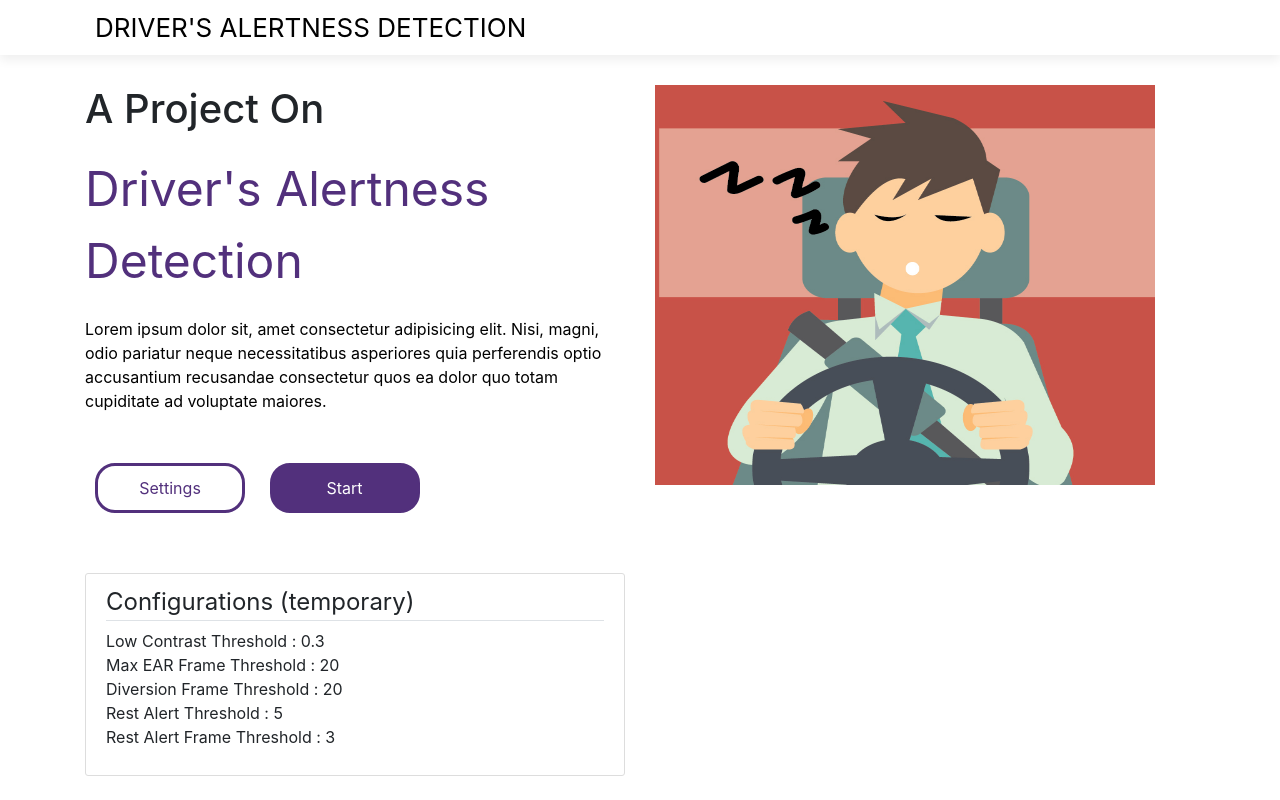
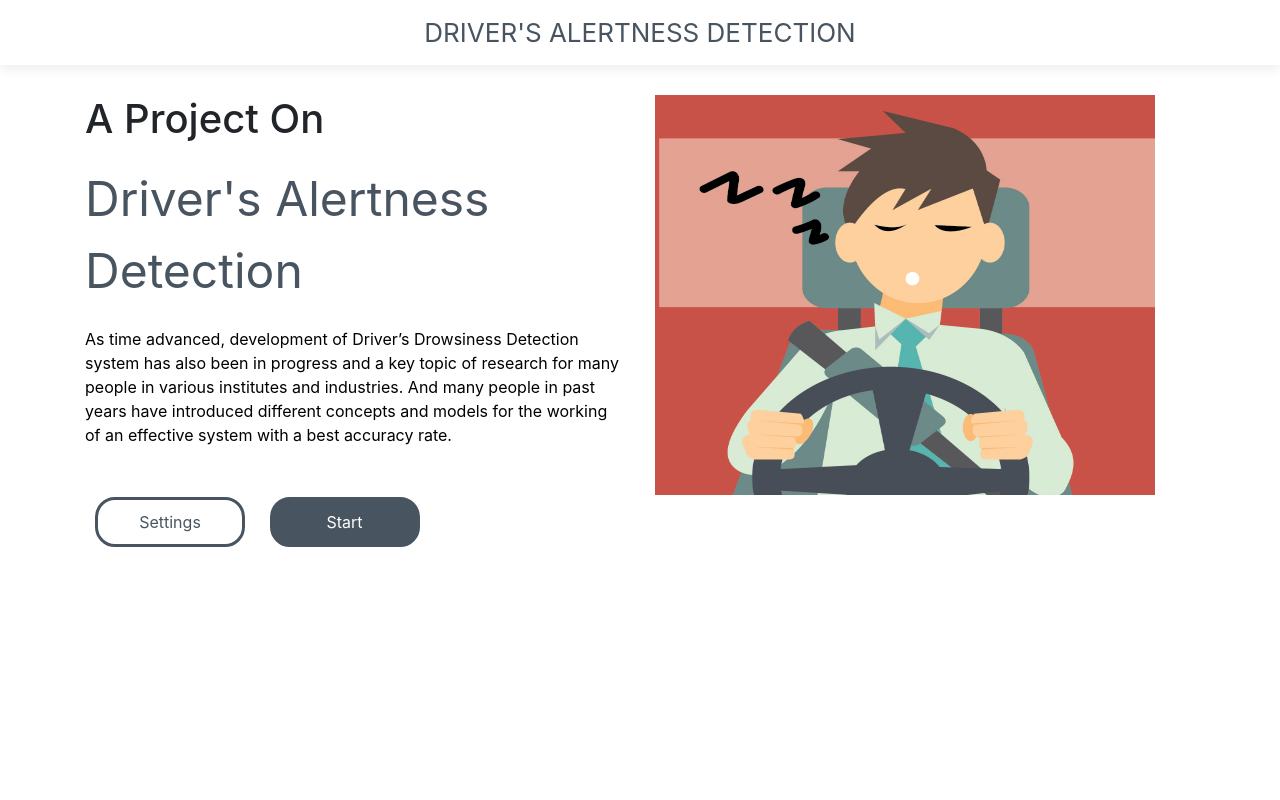
Before and after one commit to shivzy400/DriversAlertnessDetection, a Flask app: page / in a window 1280 px wide. Run offline with Flask 2, Linux system fonts and the light colour scheme; data comes from the database, SQL or seed files in the repository; both versions use the stored data as it was after the commit; parts of the project's set-up code (start-up, migrations or seed data) failed here and were passed over; some libraries are stand-ins or nearby versions.

Commit message:
minor changes

```diff
--- a/app.py
+++ b/app.py
@@ -35,19 +35,12 @@ videocam = VideoCamera()
 @app.route('/')
 @app.route('/home')
 def home() :
-    global videocam
-    # initialize thresholds through database
-    setting = Settings.query.get(1)
-    videocam.LOW_CONTRAST_THRESH = setting.lct
-    videocam.EAR_FRAME_PIPLINE = setting.mef
-    videocam.DIVERSION_FRAME_TRESHHOLD = setting.dft
-    videocam.REST_ALERT_THRESH = setting.rat
-    videocam.REST_ALERT_FRAME_THRESH = setting.raft
-    return render_template('home.html' , title='Home Page' , videocam = videocam)
+
+    return render_template('home.html' , title='Home Page')
 
 @app.route('/detection')
 def detection() :
-    global videocam
+
     return render_template('detection.html' , title='Detection')
 
 def gen(camera):
@@ -59,14 +52,20 @@ def gen(camera):
 
 @app.route('/video_feed')
 def video_feed():
-    global videocam
+    videocam = VideoCamera()
+    # initialize thresholds through database
+    setting = Settings.query.get(1)
+    videocam.LOW_CONTRAST_THRESH = setting.lct
+    videocam.EAR_FRAME_PIPLINE = setting.mef
+    videocam.DIVERSION_FRAME_TRESHHOLD = setting.dft
+    videocam.REST_ALERT_THRESH = setting.rat
+    videocam.REST_ALERT_FRAME_THRESH = setting.raft
     return Response(gen(videocam) ,
                     mimetype='multipart/x-mixed-replace; boundary=frame')
 
 @app.route('/settings' , methods=['GET' , 'POST'])
 def settings() :
 
-    global videocam
     setting_form = SettingsForm()
     setting = Settings.query.get(1)
     if setting_form.validate_on_submit() :
@@ -76,12 +75,6 @@ def settings() :
         setting.rat = setting_form.restAlertThresh.data
         setting.raft = setting_form.restAlertFrameThresh.data
         db.session.commit()
-
-        videocam.LOW_CONTRAST_THRESH = setting_form.lowConThresh.data
-        videocam.EAR_FRAME_PIPLINE = setting_form.earFramePipeline.data
-        videocam.DIVERSION_FRAME_TRESHHOLD = setting_form.divFrameThresh.data
-        videocam.REST_ALERT_THRESH = setting_form.restAlertThresh.data
-        videocam.REST_ALERT_FRAME_THRESH = setting_form.restAlertFrameThresh.data
 
         flash('Changes Saved Successfully' , 'success')
         return redirect(url_for('home'))
--- a/camera.py
+++ b/camera.py
@@ -14,6 +14,7 @@ ds_factor= 0.7
 shape_predictor = "model/shape_predictor_68_face_landmarks.dat"
 detector = dlib.get_frontal_face_detector()
 predictor = dlib.shape_predictor(shape_predictor)
+print(__name__)
 
 (lStart, lEnd) = face_utils.FACIAL_LANDMARKS_IDXS['left_eye']
 (rStart, rEnd) = face_utils.FACIAL_LANDMARKS_IDXS['right_eye']
@@ -39,6 +40,9 @@ class VideoCamera(object):
         self.message = ''
 
     def __del__(self) :
+        print(self.LOW_CONTRAST_THRESH)
+        print(self.EAR_FRAME_PIPLINE)
+        print(self.DIVERSION_FRAME_TRESHHOLD)
         self.video.release()
 
     def get_frame(self) :
--- a/forms.py
+++ b/forms.py
@@ -9,7 +9,7 @@ class SettingsForm(FlaskForm) :
     )
 
     earFramePipeline = IntegerField(
-        'Max Ear Frame Threshold' ,
+        'Max EAR Frame Threshold' ,
         validators = [DataRequired() , NumberRange(min=15 , max=60)]
     )
 
--- a/static/style.css
+++ b/static/style.css
@@ -16,23 +16,28 @@
 .logo {
     height: 48px;
     padding:2px 10px;
-    color: black;
+    color: #485460;
     font-size: 26px;
 
 }
+.logo:hover {
+    color: #1e272e;
+    transition: 0.3s;
+}
+
 
 .icon-bar {
     background: darkslategrey;
 }
 
 li a {
-    color:#3c1361;
+    color:#1e272e;
 }
 
 .big-text {
     font-size: 48px;
     margin:20px 0;
-    color: #52307c;
+    color: #485460;
 }
 
 .subtext {
@@ -51,27 +56,29 @@ a.btn {
 }
 
 a.btn-style {
-    background-color: #52307c;
-    border: 3px solid #52307c;
+    background-color: #485460;
+    border: 3px solid #485460;
     color : #ffffff
 }
 
 a.btn-style-outline {
     background-color: white;
-    border: 3px solid #52307c;
-    color : #52307c
+    border: 3px solid #485460;
+    color : #485460
 }
 
 a.btn-style:hover {
-    background-color: #3c1361;
-    border: 3px solid #3c1361;
+    background-color: #1e272e;
+    border: 3px solid #1e272e;
     box-shadow: 5px 5px 10px #999;
     transition: 0.2s;
     color : #ffffff;
 }
 
 a.btn-style-outline:hover {
-    border: 3px solid #3c1361;
+    background-color: #485460;
+    border: 3px solid #485460;
+    color : #ffffff;
     box-shadow: 5px 5px 10px #999;
     transition: 0.2s;
 }
--- a/templates/base.html
+++ b/templates/base.html
@@ -13,10 +13,10 @@
 </head>
 <body>
     <header class="header">
-        <nav class="navbar navbar-style">
+        <nav class="navbar navbar-style navbar-expand-lg">
             <div class="container">
-                <div class="navbar-header">
-                    <a href="{{ url_for('home') }}" style="text-decoration:none;"><span class="logo">Driver's Alertness Detection</span></a>
+                <div class="navbar-brand mx-auto">
+                    <a href="{{ url_for('home') }}" style="text-decoration:none"><span class="logo">Driver's Alertness Detection</span></a>
                 </div>
 
             </div>
@@ -25,7 +25,7 @@
             {% with messages = get_flashed_messages(with_categories=True) %}
                 {% if messages %}
                     {% for category , message in messages %}
-                        <div class="alert alert-{{ category }}">{{ message }}</div>
+                        <div class="green">{{ message }}</div>
                     {% endfor %}
                 {% endif %}
             {% endwith %}
--- a/templates/home.html
+++ b/templates/home.html
@@ -6,7 +6,7 @@
             <div class="col-sm-6 banner-info">
                 <h1>A Project On</h1>
                 <p class="big-text">Driver's Alertness Detection</p>
-                <p class="subtext">Lorem ipsum dolor sit, amet consectetur adipisicing elit. Nisi, magni, odio pariatur neque necessitatibus asperiores quia perferendis optio accusantium recusandae consectetur quos ea dolor quo totam cupiditate ad voluptate maiores.</p>
+                <p class="subtext">As time advanced, development of Driver’s Drowsiness Detection system has also been in progress and a key topic of research for many people in various institutes and industries. And many people in past years have introduced different concepts and models for the working of an effective system with a best accuracy rate.</p>
                 <a class="btn btn-style-outline" href="{{ url_for('settings') }}">Settings</a>
                 <a class="btn btn-style" href="{{ url_for('detection') }}">Start</a>
             </div>
@@ -14,23 +14,7 @@
                 <img src="{{ url_for('static' , filename='img/home_img.jpg') }}" class="img-responsive" alt="">
             </div>
         </div>
-        <div class="row">
-            <div class="col-sm-6">
-                <article class="media content-section">
-                    <div class="media-body">
-                    <legend class="article-title border-bottom mb 4">Configurations (temporary)</legend>
-                    <p class="article-content">
-                        Low Contrast Threshold : {{ videocam.LOW_CONTRAST_THRESH }} <br>
-                        Max EAR Frame Threshold : {{ videocam.EAR_FRAME_PIPLINE }} <br>
-                        Diversion Frame Threshold : {{ videocam.DIVERSION_FRAME_TRESHHOLD }} <br>
-                        Rest Alert Threshold : {{ videocam.REST_ALERT_THRESH }} <br>
-                        Rest Alert Frame Threshold : {{ videocam.REST_ALERT_FRAME_THRESH }} <br>
 
-                    </p>
-                    </div>
-                </article>
-            </div>
-        </div>
     </div>
 
 
--- a/templates/settings.html
+++ b/templates/settings.html
@@ -5,7 +5,7 @@
         <div class="row">
             <div class="col-sm-6 banner-info">
                 <p class="big-text">Settings</p>
-                <p class="subtext">Lorem ipsum dolor sit, amet consectetur adipisicing elit. Nisi, magni, odio pariatur neque necessitatibus asperiores quia perferendis optio accusantium recusandae consectetur quos ea dolor quo totam cupiditate ad voluptate maiores.</p>
+                <p class="subtext">You can configure the thresholds as per your convinience. Just fill the values in the given form and click 'Save Changes'. Only values within certain range will be accepted.</p>
                 <a class="btn btn-style" href="{{ url_for('home') }}">Home</a>
             </div>
             <div class="col-sm-6 banner-image">
@@ -81,7 +81,7 @@
                             {% endif %}
                         </div>
                         <div class="form-group">
-                            {{ form.submit(class="btn btn-outline-info") }}
+                            {{ form.submit(class="btn btn-outline-secondary") }}
                         </div>
                     </form>
                 </div>
```
Also changed, not shown: settings.db.
